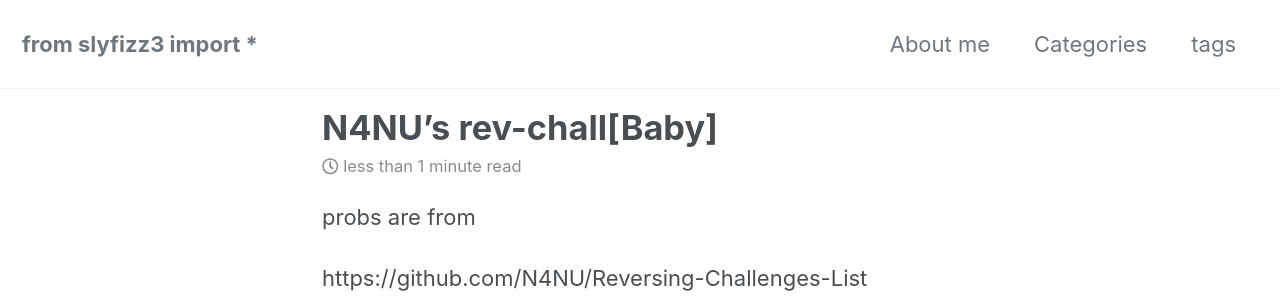
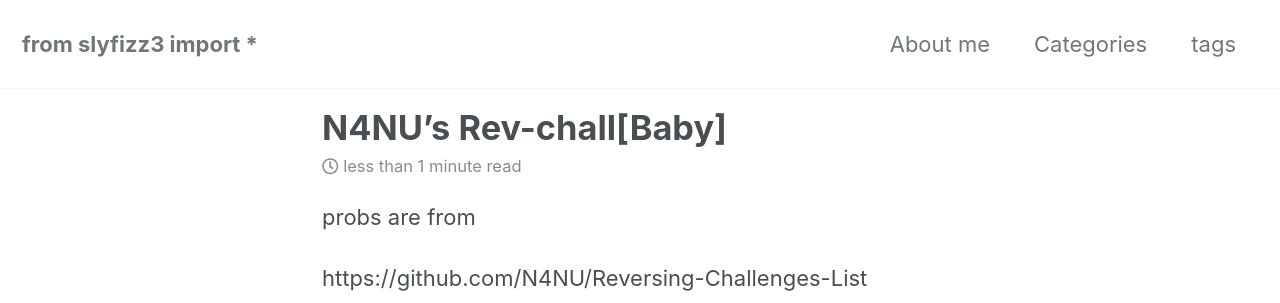
Before and after one commit to slyfizz3/slyfizz3.github.io, a Jekyll site: the page built from _posts/2019-06-26-Rev chall[Baby].md, in a window 1280 px wide and 900 px high. Shown: the top 303 px of the window. Built offline with Jekyll 4.4.1, drawn with Linux system fonts in a browser that asks for light colours; cached includes are drawn as plain includes; nearby versions of some CDN libraries.

```diff
--- a/_posts/2019-06-26-Rev chall[Baby].md
+++ b/_posts/2019-06-26-Rev chall[Baby].md
@@ -1,5 +1,5 @@
 ---
-title: "N4NU's rev-chall[Baby]"
+title: "N4NU's Rev-chall[Baby]"
 date: 2019-06-26
 categories: Rev-chall
 tags: Baby
```
